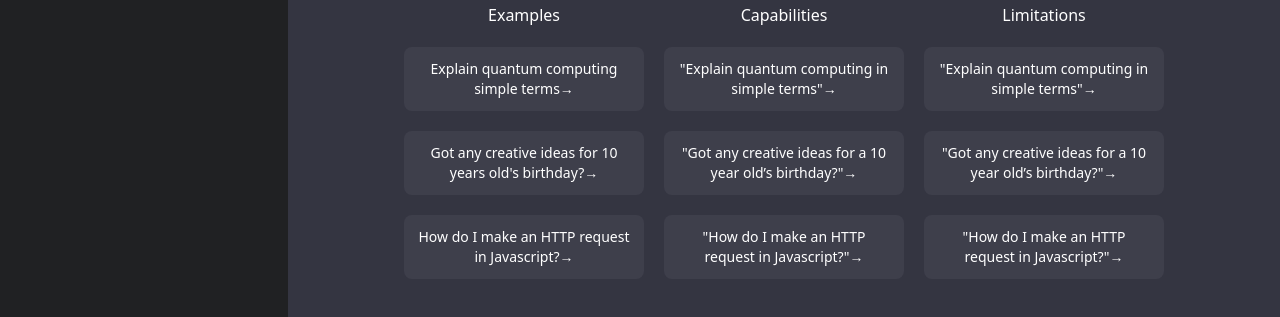
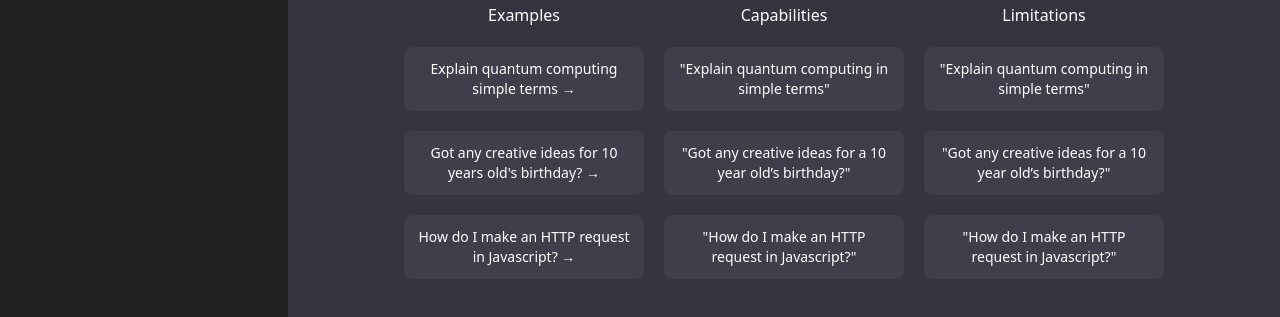
Before and after one commit to Yigitceli/AIChatbot-frontend, a React (Vite) app: page /chat in a window 1280 px wide. Shown: the part 309-626 px from the top of the page. Built offline with nearby package versions, Linux system fonts and the light colour scheme.

Commit message:
minor changes

```diff
--- a/src/Pages/Homepage.tsx
+++ b/src/Pages/Homepage.tsx
@@ -28,15 +28,15 @@ const Homepage: React.FC<IProps> = ({ setUserChat }) => {
             </div>
 
             <button className='homepage-section hover:bg-[#202123]' onClick={e => clickHandler(first)}>
-              <span className='w-full'>{first}&#8594;</span>
+              <span className='w-full'>{first}   &#8594;</span>
             </button>
 
             <button className='homepage-section hover:bg-[#202123]' onClick={e => clickHandler(second)}>
-              <span className='w-full'>{second}&#8594;</span>
+              <span className='w-full'>{second}  &#8594;</span>
             </button>
 
             <button className='homepage-section hover:bg-[#202123]' onClick={e => clickHandler(third)}>
-              <span className='w-full'>{third}&#8594;</span>
+              <span className='w-full'>{third}   &#8594;</span>
             </button>
 
           </div>
@@ -47,15 +47,15 @@ const Homepage: React.FC<IProps> = ({ setUserChat }) => {
             </div>
 
             <div className='homepage-section'>
-              <span className='w-full'>"Explain quantum computing in simple terms"&#8594;</span>
+              <span className='w-full'>"Explain quantum computing in simple terms"</span>
             </div>
 
             <div className='homepage-section'>
-              <span className='w-full'>"Got any creative ideas for a 10 year old’s birthday?"&#8594;</span>
+              <span className='w-full'>"Got any creative ideas for a 10 year old’s birthday?"</span>
             </div>
 
             <div className='homepage-section'>
-              <span className='w-full'>"How do I make an HTTP request in Javascript?"&#8594;</span>
+              <span className='w-full'>"How do I make an HTTP request in Javascript?"</span>
             </div>
 
           </div>
@@ -66,15 +66,15 @@ const Homepage: React.FC<IProps> = ({ setUserChat }) => {
             </div>
 
             <div className='homepage-section'>
-              <span className='w-full'>"Explain quantum computing in simple terms"&#8594;</span>
+              <span className='w-full'>"Explain quantum computing in simple terms"</span>
             </div>
 
             <div className='homepage-section'>
-              <span className='w-full'>"Got any creative ideas for a 10 year old’s birthday?"&#8594;</span>
+              <span className='w-full'>"Got any creative ideas for a 10 year old’s birthday?"</span>
             </div>
 
             <div className='homepage-section'>
-              <span className='w-full'>"How do I make an HTTP request in Javascript?"&#8594;</span>
+              <span className='w-full'>"How do I make an HTTP request in Javascript?"</span>
             </div>
 
           </div>
```
